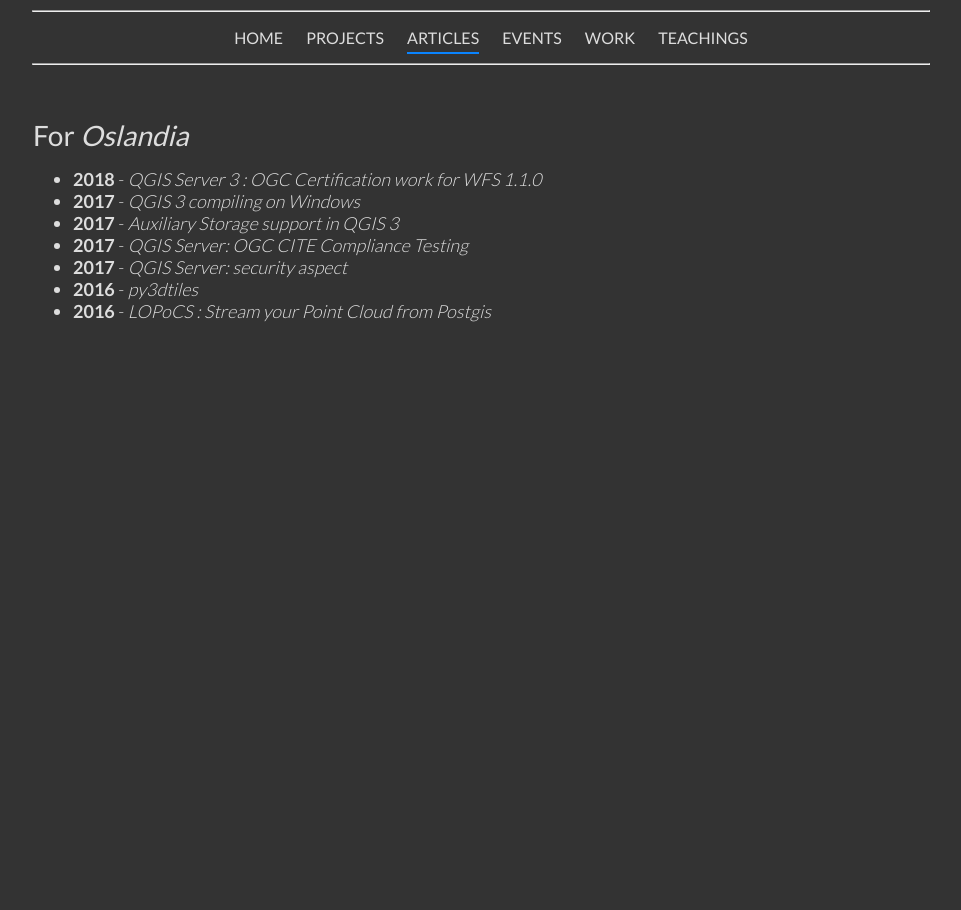
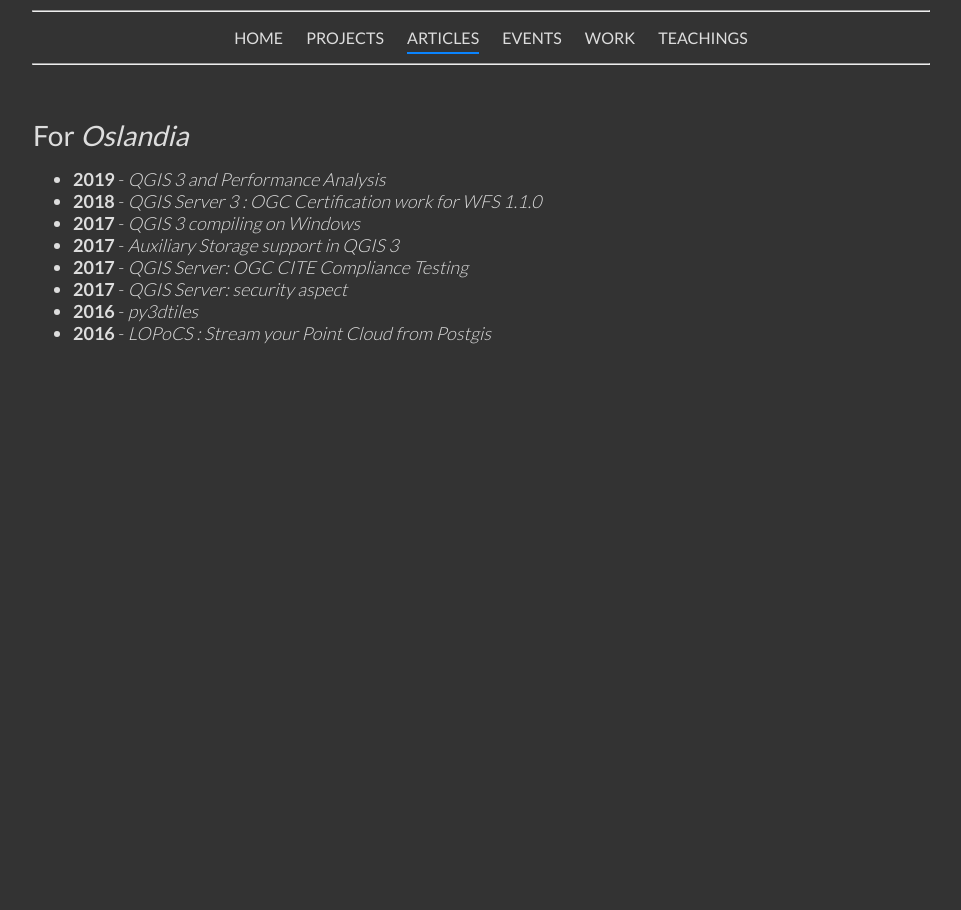
Before and after one commit to pblottiere/pblottiere.github.io, a Jekyll site: the page built from articles/index.md, in a window 1280 px wide. Shown: the whole page, without its empty margins (159-1120 px from the left). Built offline with Jekyll 4.4.1, drawn with Linux system fonts in a browser that asks for light colours; comment, search, counter and statistics services are not loaded; our own code applies the rules of GitHub Pages for plain Markdown files.

Commit message:
Add a new article

```diff
--- a/articles/index.md
+++ b/articles/index.md
@@ -4,6 +4,7 @@ layout: left
 
 # For <a href="https://oslandia.com/en/">_Oslandia_</a>
 
+  + {:.item} <a href="https://oslandia.com/2019/06/21/qgis-3-and-performance-analysis/">**2019** - _QGIS 3 and Performance Analysis_</a>
   + {:.item} <a href="https://oslandia.com/2018/11/06/qgis-server-3-ogc-certification-work-for-wfs-1-1-0/">**2018** - _QGIS Server 3 : OGC Certification work for WFS 1.1.0_</a>
   + {:.item} <a href="https://oslandia.com/2017/12/20/qgis-3-compiling-on-windows/">**2017** - _QGIS 3 compiling on Windows_</a>
   + {:.item} <a href="https://oslandia.com/2017/10/17/auxiliary-storage-support-in-qgis-3/">**2017** - _Auxiliary Storage support in QGIS 3_</a>
```
